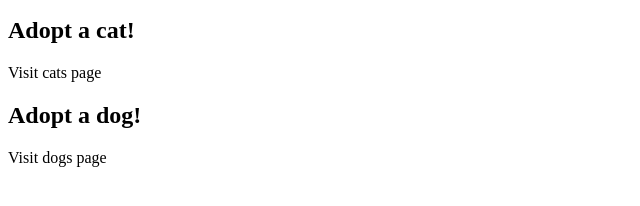
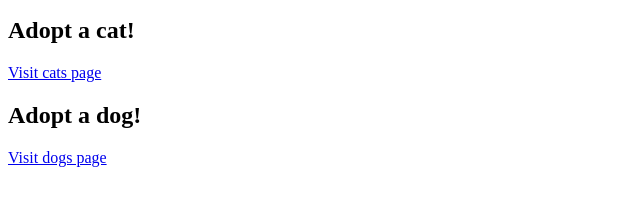
Before and after one commit to amiraezz-dev/debug-a-pet-adoption-page, a plain HTML site: page index.html in a window 1280 px wide. Shown: the part 454-660 px from the top of the page, without its empty margins (0-640 px from the left). Drawn offline with Linux system fonts and the light colour scheme.

Commit message:
Fix the <a> element's error

```diff
--- a/index.html
+++ b/index.html
@@ -6,7 +6,8 @@
 <img src="https://cdn.freecodecamp.org/curriculum/cat-photo-app/cats.jpg" alt="Five cats looking around a field.">
 
 <h2>Adopt a cat!</h2>
-<a src="/cats">Visit cats page</a>
+<!-- Fix the `<a>` element's error -->
+<a href="/cats">Visit cats page</a>
 
 <h2>Adopt a dog!</h2>
-<a src="/dogs">Visit dogs page</a>
+<a href="/dogs">Visit dogs page</a>
```
